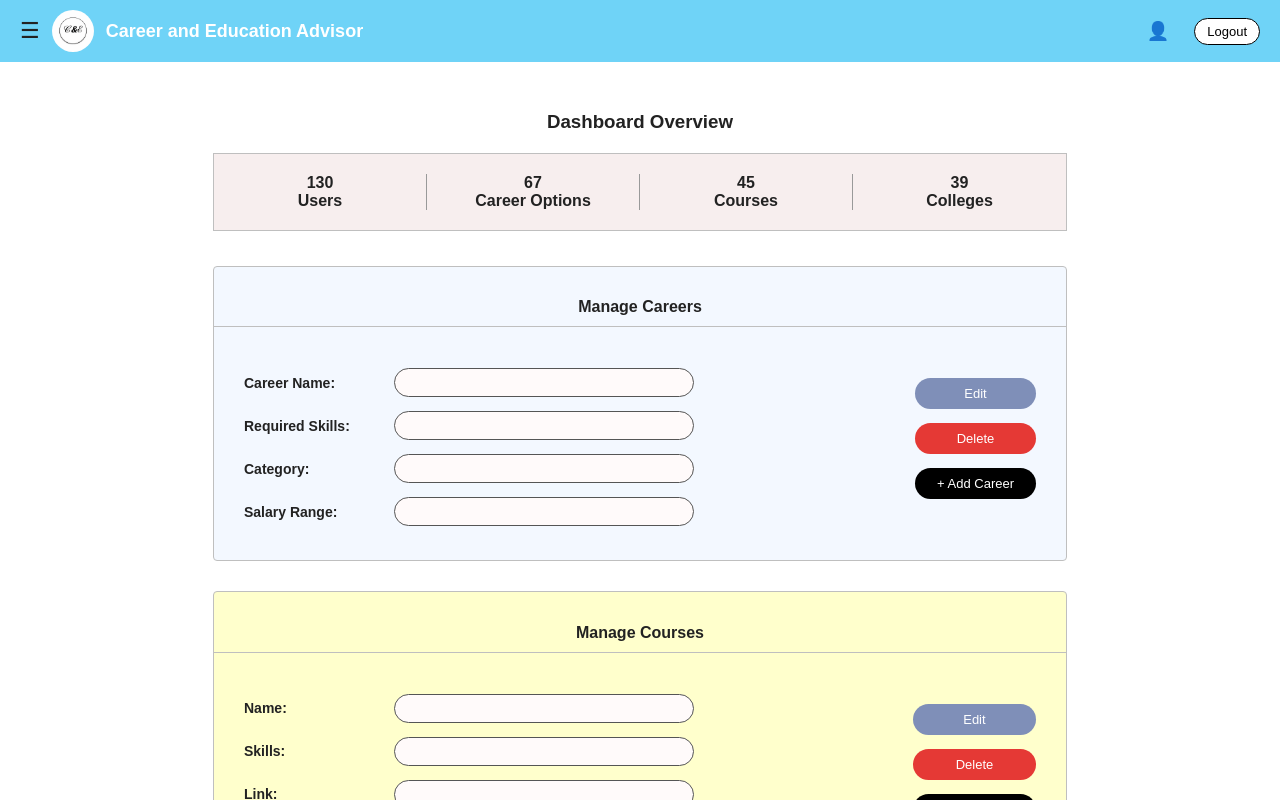
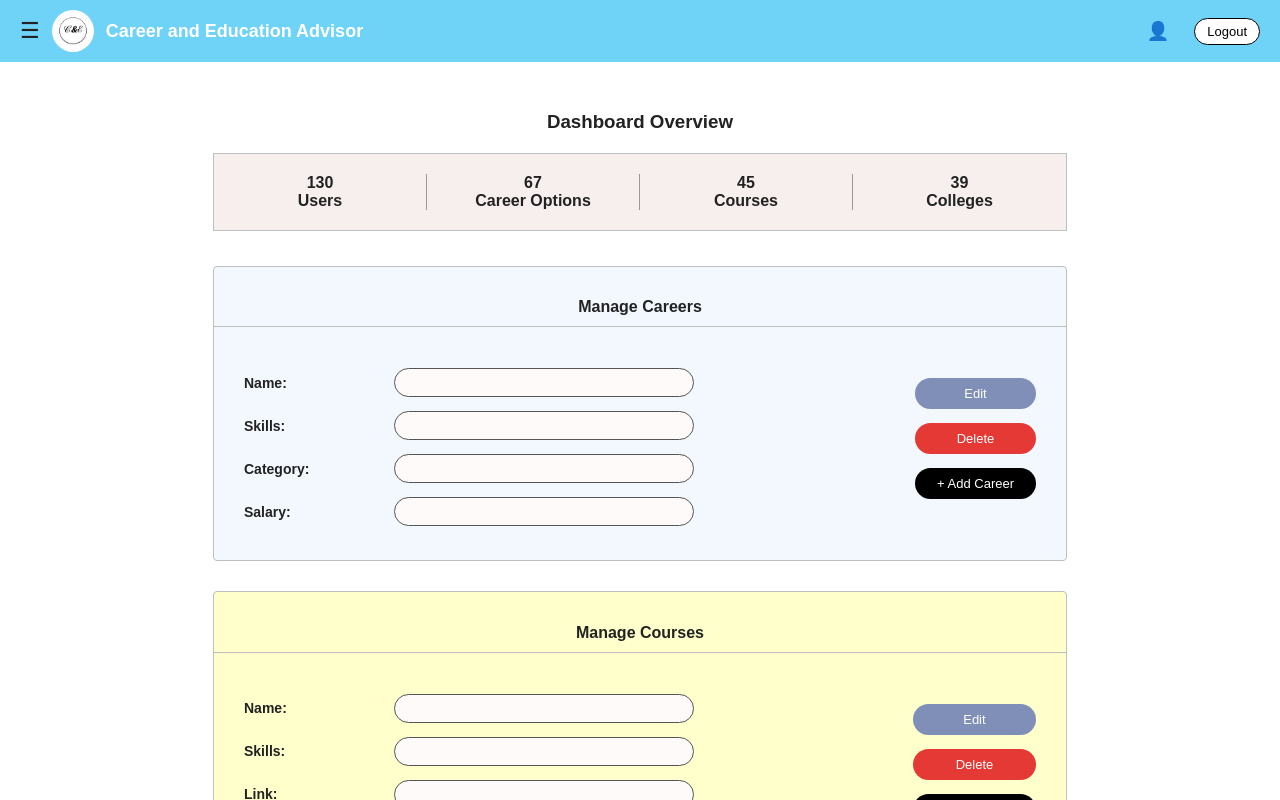
Before and after one commit to Devika-Yadav/One-Stop-Personalized-Career-Education-Advisor, a React (Create React App) app: page /admin in a window 1280 px wide. Shown: the top 800 px of the page. Built offline with nearby package versions, Linux system fonts and the light colour scheme.

Commit message:
Update admin dashboard and user profile handling

```diff
--- a/src/AdminDashboard.js
+++ b/src/AdminDashboard.js
@@ -48,56 +48,45 @@ const AdminDashboard = () => {
   const handleChange = (setter, state) => (e) =>
     setter({ ...state, [e.target.name]: e.target.value });
 
-  /* ================== ACTION HELPERS ================== */
-
   const reset = (setter, initialState) => setter(initialState);
-
   const notify = (msg) => alert(msg);
 
   /* ================== ACTIONS ================== */
 
-  // CAREER
   const addCareer = () => {
     notify("Career added successfully");
     reset(setCareer, { name: "", skills: "", category: "", salary: "" });
   };
-
   const editCareer = () => notify("Career updated");
   const deleteCareer = () => {
     notify("Career deleted");
     reset(setCareer, { name: "", skills: "", category: "", salary: "" });
   };
 
-  // COURSE
   const addCourse = () => {
     notify("Course added successfully");
     reset(setCourse, { name: "", skills: "", link: "", platform: "" });
   };
-
   const editCourse = () => notify("Course updated");
   const deleteCourse = () => {
     notify("Course deleted");
     reset(setCourse, { name: "", skills: "", link: "", platform: "" });
   };
 
-  // COLLEGE
   const addCollege = () => {
     notify("College added successfully");
     reset(setCollege, { name: "", location: "", courses: "" });
   };
-
   const editCollege = () => notify("College updated");
   const deleteCollege = () => {
     notify("College deleted");
     reset(setCollege, { name: "", location: "", courses: "" });
   };
 
-  // QUIZ
   const addQuiz = () => {
     notify("Quiz question added");
     reset(setQuiz, { question: "", options: "", mapping: "" });
   };
-
   const editQuiz = () => notify("Quiz question updated");
   const deleteQuiz = () => {
     notify("Quiz question deleted");
@@ -110,10 +99,10 @@ const AdminDashboard = () => {
     <>
       <AdminHeader />
 
-      <div className="admin-body">
+      {/* DASHBOARD */}
+      <div className="admin-body" id="dashboard">
         <h3>Dashboard Overview</h3>
 
-        {/* OVERVIEW */}
         <div className="stats">
           <div><b>130</b><br />Users</div>
           <div><b>67</b><br />Career Options</div>
@@ -121,33 +110,22 @@ const AdminDashboard = () => {
           <div><b>39</b><br />Colleges</div>
         </div>
 
-        {/* MANAGE CAREERS */}
-        <section className="admin-card careers-card">
+        {/* CAREERS */}
+        <section id="careers" className="admin-card careers-card">
           <h4 className="card-title">Manage Careers</h4>
           <div className="card-content">
             <div className="form-left">
-              <div className="form-row">
-                <label>Career Name:</label>
-                <input name="name" value={career.name}
-                  onChange={handleChange(setCareer, career)} />
-              </div>
-              <div className="form-row">
-                <label>Required Skills:</label>
-                <input name="skills" value={career.skills}
-                  onChange={handleChange(setCareer, career)} />
-              </div>
-              <div className="form-row">
-                <label>Category:</label>
-                <input name="category" value={career.category}
-                  onChange={handleChange(setCareer, career)} />
-              </div>
-              <div className="form-row">
-                <label>Salary Range:</label>
-                <input name="salary" value={career.salary}
-                  onChange={handleChange(setCareer, career)} />
-              </div>
+              {["name", "skills", "category", "salary"].map((field) => (
+                <div className="form-row" key={field}>
+                  <label>{field.charAt(0).toUpperCase() + field.slice(1)}:</label>
+                  <input
+                    name={field}
+                    value={career[field]}
+                    onChange={handleChange(setCareer, career)}
+                  />
+                </div>
+              ))}
             </div>
-
             <div className="form-actions">
               <button className="btn-edit" onClick={editCareer}>Edit</button>
               <button className="btn-delete" onClick={deleteCareer}>Delete</button>
@@ -156,8 +134,8 @@ const AdminDashboard = () => {
           </div>
         </section>
 
-        {/* MANAGE COURSES */}
-        <section className="admin-card courses-card">
+        {/* COURSES */}
+        <section id="courses" className="admin-card courses-card">
           <h4 className="card-title">Manage Courses</h4>
           <div className="card-content">
             <div className="form-left">
@@ -172,7 +150,6 @@ const AdminDashboard = () => {
                 </div>
               ))}
             </div>
-
             <div className="form-actions">
               <button className="btn-edit" onClick={editCourse}>Edit</button>
               <button className="btn-delete" onClick={deleteCourse}>Delete</button>
@@ -181,8 +158,8 @@ const AdminDashboard = () => {
           </div>
         </section>
 
-        {/* MANAGE COLLEGES */}
-        <section className="admin-card colleges-card">
+        {/* COLLEGES */}
+        <section id="colleges" className="admin-card colleges-card">
           <h4 className="card-title">Manage Colleges / Institutions</h4>
           <div className="card-content">
             <div className="form-left">
@@ -197,7 +174,6 @@ const AdminDashboard = () => {
                 </div>
               ))}
             </div>
-
             <div className="form-actions">
               <button className="btn-edit" onClick={editCollege}>Edit</button>
               <button className="btn-delete" onClick={deleteCollege}>Delete</button>
@@ -206,8 +182,8 @@ const AdminDashboard = () => {
           </div>
         </section>
 
-        {/* MANAGE QUIZ */}
-        <section className="admin-card quiz-card">
+        {/* QUIZ */}
+        <section id="quiz" className="admin-card quiz-card">
           <h4 className="card-title">Manage Quiz Questions</h4>
           <div className="card-content">
             <div className="form-left">
@@ -222,7 +198,6 @@ const AdminDashboard = () => {
                 </div>
               ))}
             </div>
-
             <div className="form-actions">
               <button className="btn-edit" onClick={editQuiz}>Edit</button>
               <button className="btn-delete" onClick={deleteQuiz}>Delete</button>
@@ -231,8 +206,8 @@ const AdminDashboard = () => {
           </div>
         </section>
 
-        {/* MANAGE USERS */}
-        <section className="admin-card users-card">
+        {/* USERS */}
+        <section id="users" className="admin-card users-card">
           <h4 className="card-title">Manage Users</h4>
           <table className="users-table">
             <thead>
@@ -250,7 +225,14 @@ const AdminDashboard = () => {
                   <td>{u.education}</td>
                   <td>{u.quizStatus}</td>
                   <td>
-                    <button className="btn-view" onClick={() => navigate("/profile")}>
+                    <button
+                      className="btn-view"
+                      onClick={() =>
+                        navigate("/admin/profile", {
+                          state: { viewUser: true, user: u }
+                        })
+                      }
+                    >
                       Click
                     </button>
                   </td>
```
Also changed, not shown: src/App.js (+2 -8 lines).
